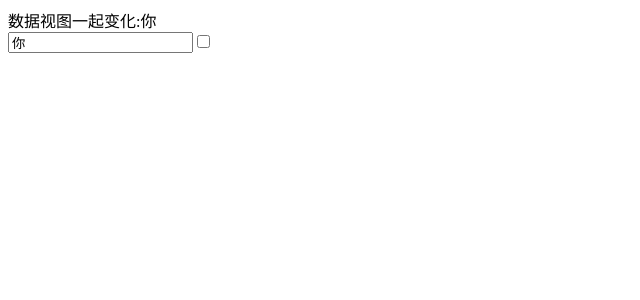
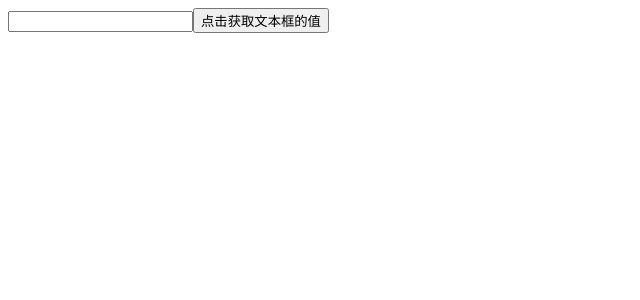
Before and after one commit to xu-jing119/react, a React (Create React App) app: page / in a window 1280 px wide. Shown: the top 300 px of the page, without its empty margins (0-640 px from the left). Built offline with nearby package versions, Linux system fonts and the light colour scheme.

Commit message:
非受控组件

```diff
--- a/src/index.js
+++ b/src/index.js
@@ -202,25 +202,47 @@ import './index.css'
 // ReactDOM.render(<Addr />,document.getElementById('root'))
 
 
-// 案例2优化
-class Addr extends React.Component{
-    state={
-        txt:'你',
-        isChecked:true
+// // 案例2优化
+// class Addr extends React.Component{
+//     state={
+//         txt:'你',
+//         isChecked:true
+//     }
+//     isChange=(e)=>{
+//         console.log(e.target);
+//     const val= e.target.type==='checkbox'? e.target.checked:e.target.value
+//         this.setState({
+//             [e.target.name]:val
+//         })
+//     }
+//     render(){
+//         return(<div>
+//             <div>数据视图一起变化:{this.state.txt}</div>
+//             <input type='value' value={this.state.txt} name='txt' onChange={this.isChange}/>
+//             <input type="checkbox" value={this.state.isChecked} name='isChecked' onChange={this.isChange}/>
+//         </div>)
+//     }
+// }
+// ReactDOM.render(<Addr />,document.getElementById('root'))
+
+
+// 非受控组件  用得很少
+class Hello extends React.Component{
+    constructor(){
+        super()
+        this.txtRef=React.createRef()
     }
-    isChange=(e)=>{
-        console.log(e.target);
-    const val= e.target.type==='checkbox'? e.target.checked:e.target.value
-        this.setState({
-            [e.target.name]:val
-        })
+    isClick=()=>{
+        console.log('文本框的值是:',this.txtRef.current.value);
+
     }
     render(){
-        return(<div>
-            <div>数据视图一起变化:{this.state.txt}</div>
-            <input type='value' value={this.state.txt} name='txt' onChange={this.isChange}/>
-            <input type="checkbox" value={this.state.isChecked} name='isChecked' onChange={this.isChange}/>
-        </div>)
+        return (
+            <div>
+                <input type='text' ref={this.txtRef} />
+                <button onClick={this.isClick}>点击获取文本框的值</button>
+            </div>
+        )
     }
 }
-ReactDOM.render(<Addr />,document.getElementById('root'))
+ReactDOM.render(<Hello />,document.getElementById('root'))
```
